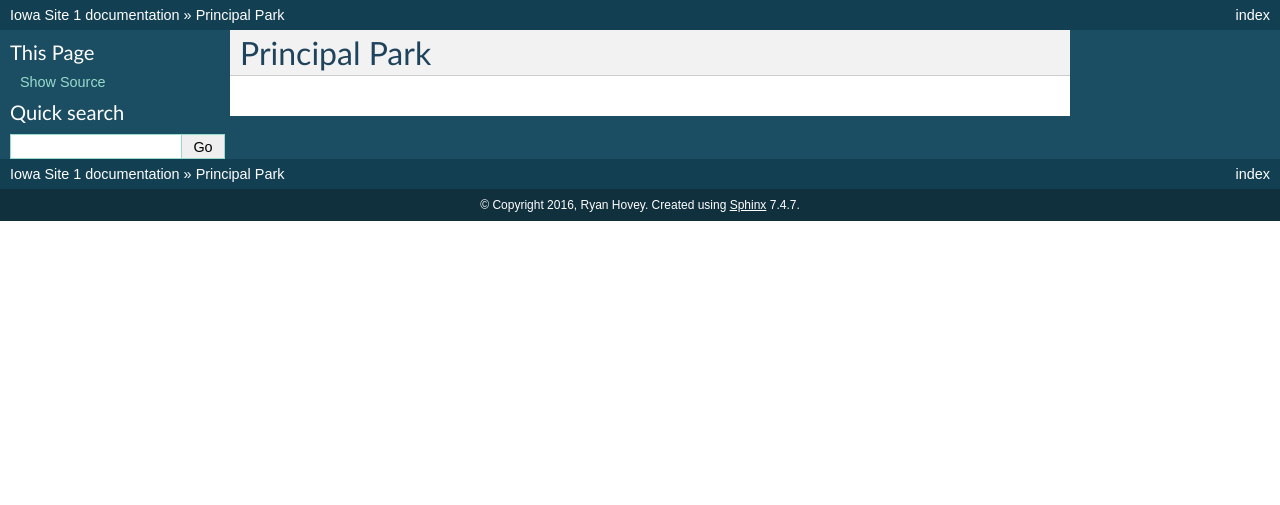
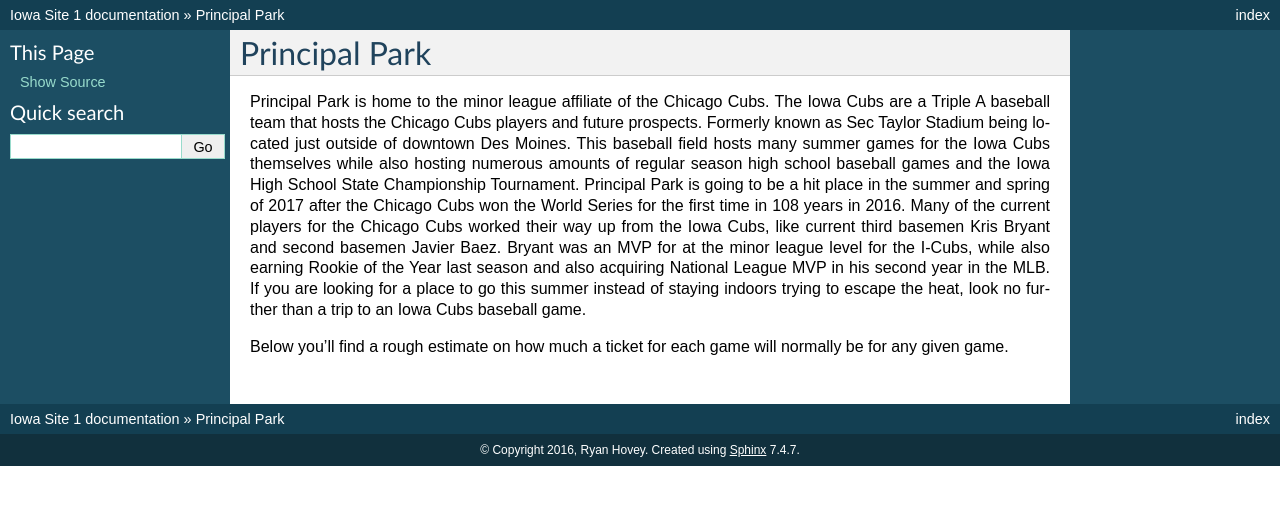
Before and after one commit to rhovey15/iowa_site, a Sphinx documentation site: the page built from source/principalpark.rst, in a window 1280 px wide. Shown: the top 505 px of the page. Built offline with Sphinx 7.4.7, drawn with Linux system fonts in a browser that asks for light colours.

Commit message:
Put the wirte up for my "Principal Park" page up. Going to get all of my pages up first then go back to this one and add a table for ticket prices.

```diff
--- a/source/principalpark.rst
+++ b/source/principalpark.rst
@@ -1,2 +1,21 @@
 Principal Park
 ====================
+
+Principal Park is home to the minor league affiliate of the Chicago Cubs.
+The Iowa Cubs are a Triple A baseball team that hosts the Chicago Cubs players
+and future prospects. Formerly known as Sec Taylor Stadium being located just
+outside of downtown Des Moines. This baseball field hosts many summer games for
+the Iowa Cubs themselves while also hosting numerous amounts of regular season
+high school baseball games and the Iowa High School State Championship Tournament.
+Principal Park is going to be a hit place in the summer and spring of 2017 after
+the Chicago Cubs won the World Series for the first time in 108 years in 2016.
+Many of the current players for the Chicago Cubs worked their way up from the
+Iowa Cubs, like current third basemen Kris Bryant and second basemen Javier Baez.
+Bryant was an MVP for at the minor league level for the I-Cubs, while also earning
+Rookie of the Year last season and also acquiring National League MVP in his
+second year in the MLB. If you are looking for a place to go this summer instead
+of staying indoors trying to escape the heat, look no further than a trip to an
+Iowa Cubs baseball game.
+
+Below you’ll find a rough estimate on how much a ticket for each game will
+normally be for any given game.
```
